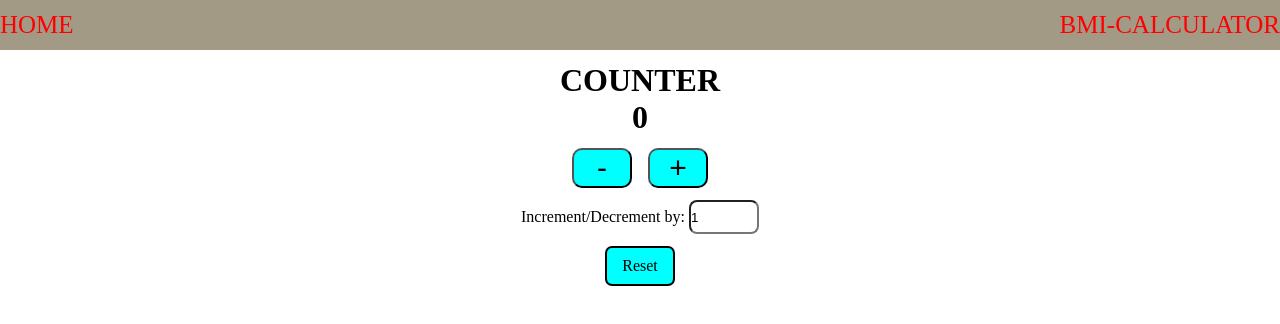
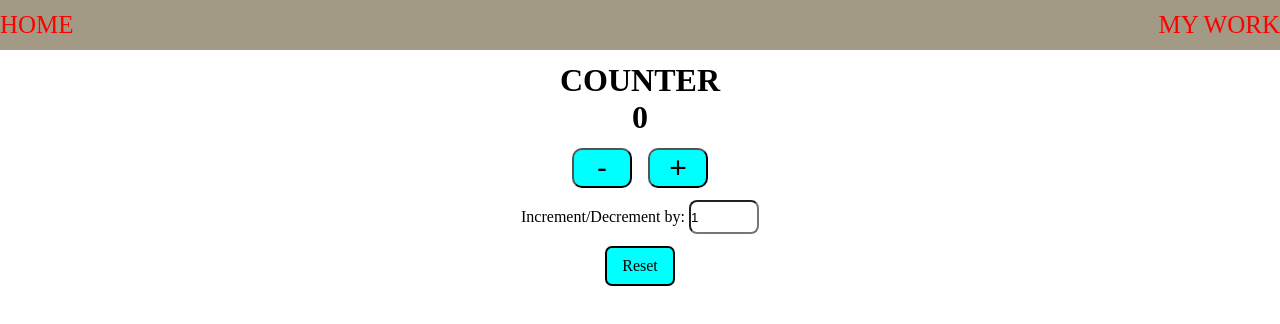
Before and after one commit to Muhammad-Ameen-205/counter_game, a plain HTML site: page index.html in a window 1280 px wide. Drawn offline with Linux system fonts and the light colour scheme.

Commit message:
anchor tag changing

```diff
--- a/index.html
+++ b/index.html
@@ -9,7 +9,7 @@
 <body>
     <nav>
         <a href="http://">HOME</a>
-        <a href="http://127.0.0.1:5500/bmi_calculator/index.html">BMI-CALCULATOR</a>
+        <a href="">MY WORK</a>
     </nav>
 
     <main>
```
